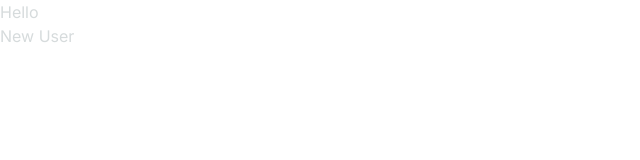
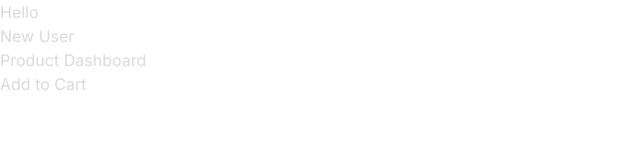
Before and after one commit to MiralVyas/basic-next-app, a Next.js app: page / in a window 1280 px wide. Shown: the top 160 px of the page, without its empty margins (0-640 px from the left). Built offline with nearby package versions, Linux system fonts and the light colour scheme.

Commit message:
Demonstrated usage of Client Component

```diff
--- /dev/null
+++ b/app/components/AddToCart.tsx
@@ -0,0 +1,10 @@
+'use client';
+import React from 'react'
+
+const AddToCart = () => {
+  return (
+    <button onClick={()=>{console.log("Button Clicked")}}>Add to Cart</button>
+  )
+}
+
+export default AddToCart
--- /dev/null
+++ b/app/components/ProductCard.tsx
@@ -0,0 +1,13 @@
+import React from 'react'
+import AddToCart from './AddToCart'
+
+const ProductCard = () => {
+  return (
+    <>
+        <h1>Product Dashboard</h1>
+        <AddToCart />
+    </>
+  )
+}
+
+export default ProductCard
--- a/app/page.tsx
+++ b/app/page.tsx
@@ -1,10 +1,12 @@
 import Link from "next/link";
+import ProductCard from "./components/ProductCard";
 
 export default function Home() {
   return (
     <main>
       <h1>Hello</h1>
       <Link href="/users/newuser"> New User</Link>
+      <ProductCard />
     </main>
   )
 }
```
